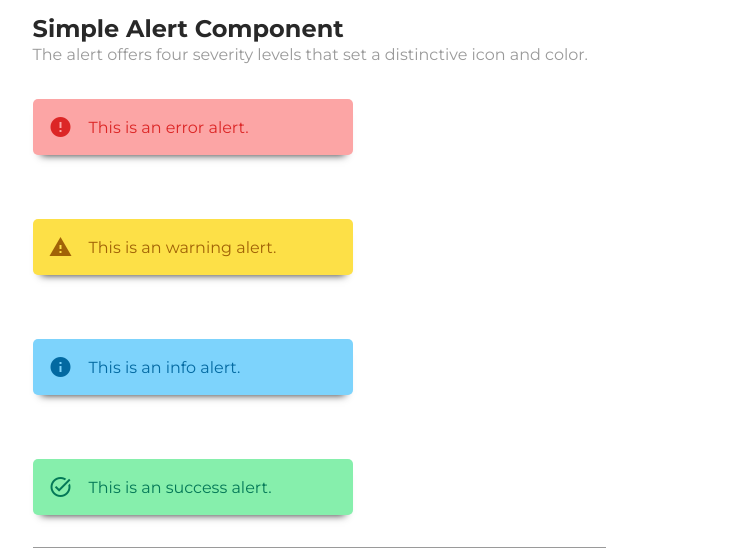
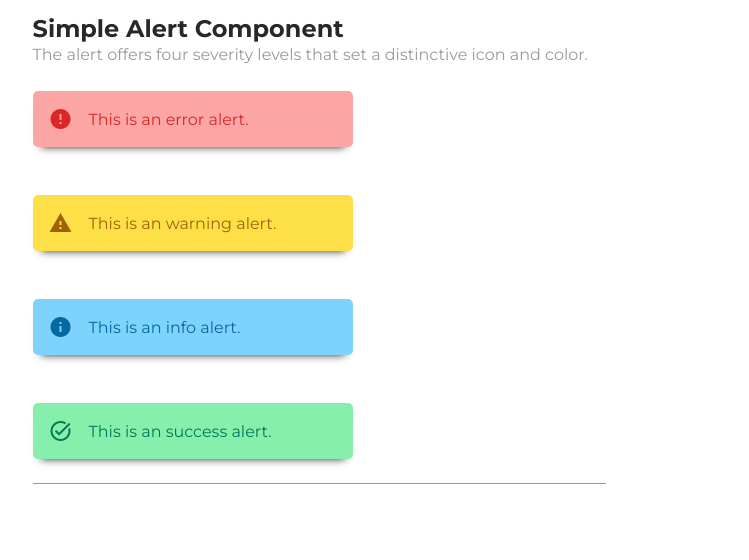
Before and after one commit to ChhikaraBRUH/SNKRS-UI, a plain HTML site: page Components/Alert/alert.html in a window 1280 px wide. Shown: the part 146-706 px from the top of the page, without its empty margins (89-838 px from the left). Drawn offline with nearby package versions, Linux system fonts and the light colour scheme.

Commit message:
fix: minor margin adjustments

```diff
--- a/Components/Alert/alert.css
+++ b/Components/Alert/alert.css
@@ -17,7 +17,7 @@
 	border-radius: var(--border-rad-sm);
 	padding: var(--space-sm);
 	padding-right: var(--space-xxl);
-	margin: var(--space-sm) 0rem;
+	margin: var(--space-xs) 0rem;
 	gap: var(--space-sm);
 	background-color: var(--gray);
 	color: var(--white);
```
